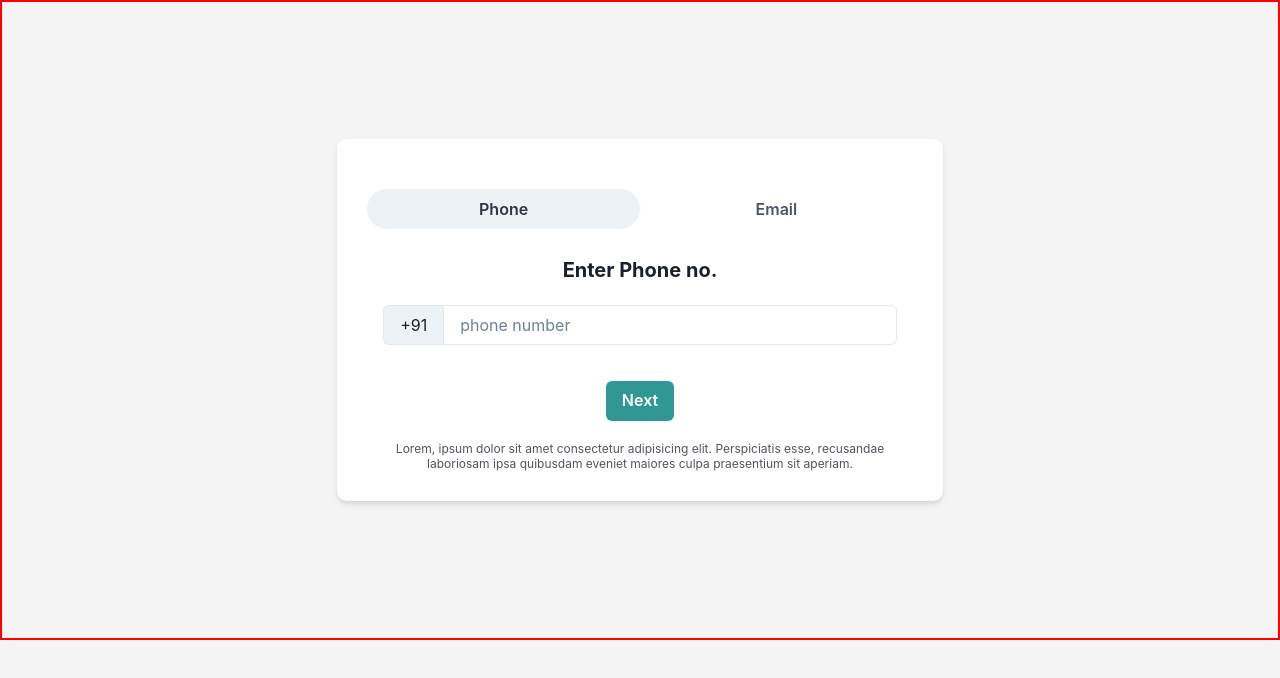
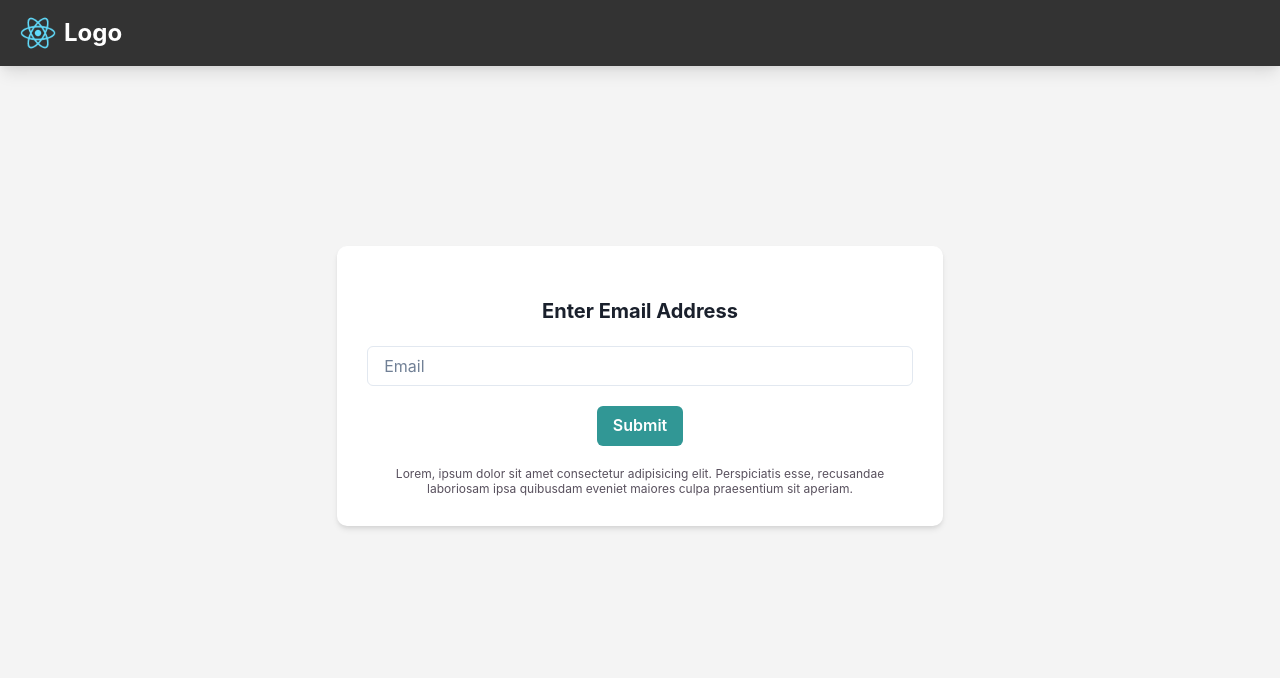
Before and after one commit to NeelisHere/voice-chat-app-frontend, a React (Create React App) app: page /get-phone-email in a window 1280 px wide. Shown: the top 678 px of the page. Built offline with nearby package versions, Linux system fonts and the light colour scheme.

Commit message:
OTP sending from the frontend

```diff
--- a/package.json
+++ b/package.json
@@ -10,6 +10,7 @@
     "@testing-library/jest-dom": "^5.17.0",
     "@testing-library/react": "^13.4.0",
     "@testing-library/user-event": "^13.5.0",
+    "axios": "^1.5.0",
     "framer-motion": "^10.16.4",
     "react": "^18.2.0",
     "react-dom": "^18.2.0",
--- a/src/App.js
+++ b/src/App.js
@@ -2,10 +2,10 @@ import './App.css';
 import { ChakraProvider } from '@chakra-ui/react'
 import { createBrowserRouter, RouterProvider } from "react-router-dom";
 import SemiProtectedRoute from './pages/SemiProtectedRoute';
-import ProtectedRoute from './pages/ProtectedRoute';
+// import ProtectedRoute from './pages/ProtectedRoute';
 // import GuestRoute from './pages/GuestRoute';
 import Home from './pages/Home';
-import Rooms from './pages/Rooms';
+// import Rooms from './pages/Rooms';
 // import Register from './pages/Register';
 // import Navigation from './components/Navigation';
 // import Login from './pages/Login'
@@ -15,6 +15,7 @@ import GetPhoneEmail from './pages/GetPhoneEmail'
 import GetOTP from './pages/GetOTP'
 import SetAvatar from './pages/SetAvatar'
 import SetUsername from './pages/SetUsername'
+import { Toaster } from 'react-hot-toast';
 
 const router = createBrowserRouter([
 	{
@@ -59,6 +60,7 @@ const App = () => {
 			<Provider store={store}>
 				{/* <Navigation /> */}
 				<RouterProvider router={router} />
+				<Toaster />
 			</Provider>
 
 		</ChakraProvider>
--- /dev/null
+++ b/src/api-calls/index.js
@@ -0,0 +1,15 @@
+import axios from "axios";
+
+const api = axios.create({
+    baseURL: 'http://localhost:8000',
+    headers: {
+        "Content-Type": "application/json",
+        Accept: 'application/json'
+    }
+})
+
+export const sendOTP = async (data) => {
+    return await api.post('/api/send-otp', data)
+}
+
+export default api
--- a/src/components/Email.jsx
+++ b/src/components/Email.jsx
@@ -1,4 +1,4 @@
-import { Box, Input, InputGroup, InputLeftAddon, Text } from '@chakra-ui/react'
+import { Box, Input, InputGroup, Text } from '@chakra-ui/react'
 
 const Email = () => {
     return (
--- a/src/pages/GetPhoneEmail.jsx
+++ b/src/pages/GetPhoneEmail.jsx
@@ -1,46 +1,65 @@
 import { useNavigate } from "react-router-dom"
+import toast from "react-hot-toast"
 import Card from "../components/Card"
-import { Box, Button, Tabs, TabList, TabPanels, Tab, TabPanel, Text } from '@chakra-ui/react'
-import Phone from "../components/Phone"
-import Email from "../components/Email"
+import { Box, Button, Text, Input, InputGroup, } from '@chakra-ui/react'
+import Navigation from "../components/Navigation"
+import { sendOTP } from "../api-calls/index.js"
+import { useRef, useState } from "react"
+import { useDispatch, useSelector } from "react-redux"
+import { setAuth, setOTP } from "../slices/AuthSlice"
+
 
 const GetPhoneEmail = ({ nextURL }) => {
+    const [loading, setLoading] = useState(false)
+    const dispatch = useDispatch()
+    const ref = useRef()
     const navigate = useNavigate()
+    const handleSubmit = async (e) => {
+        setLoading(true)
+        try {
+            const { data } = await sendOTP({ email: ref.current.value })
+            // console.log(1, data);
+            dispatch(setOTP(data))
+            toast.success('OTP sent to you email. Check inbox.')
+        } catch (error) {
+            console.log(error)
+            toast.error(error.message)
+        } finally {
+            setLoading(false)
+            navigate(nextURL)
+        }
+    }
     return (
         <>
+            <Navigation />
             <Box
-                border={'2px solid red'}
+                // border={'2px solid red'}
                 height={'80vh'}
                 display={'flex'}
                 alignItems={'center'}
             >
                 <Card>
-                    <Box
-                    // border={'2px solid red'}
-                    >
-                        <Tabs variant={'soft-rounded'} colorScheme="gray" isFitted >
-                            <TabList>
-                                <Tab>Phone</Tab>
-                                <Tab>Email</Tab>
-                            </TabList>
-                            <TabPanels >
-                                <TabPanel>
-                                    <Phone />
-                                </TabPanel>
-                                <TabPanel>
-                                    <Email />
-                                </TabPanel>
-                            </TabPanels>
-                        </Tabs>
+                    <Box>
+                        <Text m={'10px 0'} fontSize={'xl'} fontWeight={'bold'}>Enter Email Address</Text>
+                        <InputGroup mt={'20px'}>
+                            <Input placeholder='Email' ref={ref} />
+                        </InputGroup>
                     </Box>
                     <Button
                         m={'20px'}
                         colorScheme={'teal'}
-                        onClick={() => navigate(nextURL)}
+                        isLoading={loading}
+                        onClick={handleSubmit}
                     >
-                        Next
+                        Submit
                     </Button>
-                    <Text fontSize={'xs'} lineHeight={'shorter'} color={'#59515e'}> Lorem, ipsum dolor sit amet consectetur adipisicing elit. Perspiciatis esse, recusandae laboriosam ipsa quibusdam eveniet maiores culpa praesentium sit aperiam.</Text>
+                    <Text
+                        fontSize={'xs'}
+                        lineHeight={'shorter'}
+                        color={'#59515e'}
+                    >
+                        Lorem, ipsum dolor sit amet consectetur adipisicing elit. Perspiciatis esse, recusandae laboriosam ipsa quibusdam eveniet maiores culpa praesentium sit aperiam.
+                    </Text>
                 </Card>
             </Box>
         </>
--- a/src/pages/Home.jsx
+++ b/src/pages/Home.jsx
@@ -10,8 +10,9 @@ const Home = () => {
 
     return (
         <>
+            <Navigation />
             <Box
-                border={'2px solid red'}
+                // border={'2px solid red'}
                 height={'80vh'}
                 display={'flex'}
                 alignItems={'center'}
--- a/src/slices/AuthSlice.js
+++ b/src/slices/AuthSlice.js
@@ -4,14 +4,33 @@ import { createSlice } from "@reduxjs/toolkit";
 
 const initialState = {
     isLoggedIn: false,
-    isRegistered: true,
+    isRegistered: false,
+    user: null,
+    OTP: {
+        hash: '',
+        expires: '',
+        email: ''
+    }
 };
 
 export const authSlice = createSlice({
     name: "auth",
     initialState,
-    reducers: { },
+    reducers: {
+        setAuth: (state, action) => {
+
+        },
+        setOTP: (state, action) => {
+            // console.log(2, action.payload)
+            const { hash, expires, email } = action.payload
+            state.OTP.email = email
+            state.OTP.hash = hash
+            state.OTP.expires = expires
+        },
+    },
 });
+
+export const { setAuth, setOTP } = authSlice.actions;
 
 // export const authApi = createApi({
 //     reducerPath: 'authApi',
@@ -24,5 +43,3 @@ export const authSlice = createSlice({
 //   });
 
 //   export const { useGetAlbumsQuery } = jsonServerApi;
-
-// export const { addTodo, deleteTodo } = todoSlice.actions;
```
Also changed, not shown: 2 other files (tests, documents, lock files or other folders).
